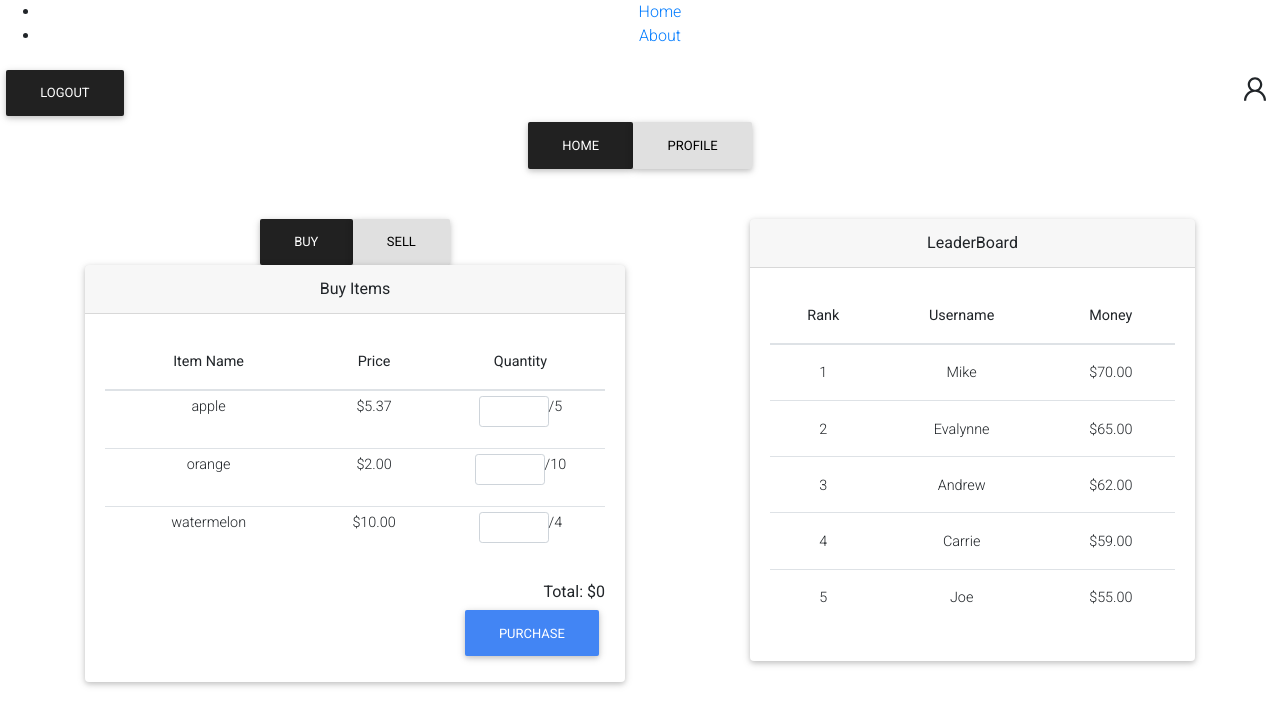
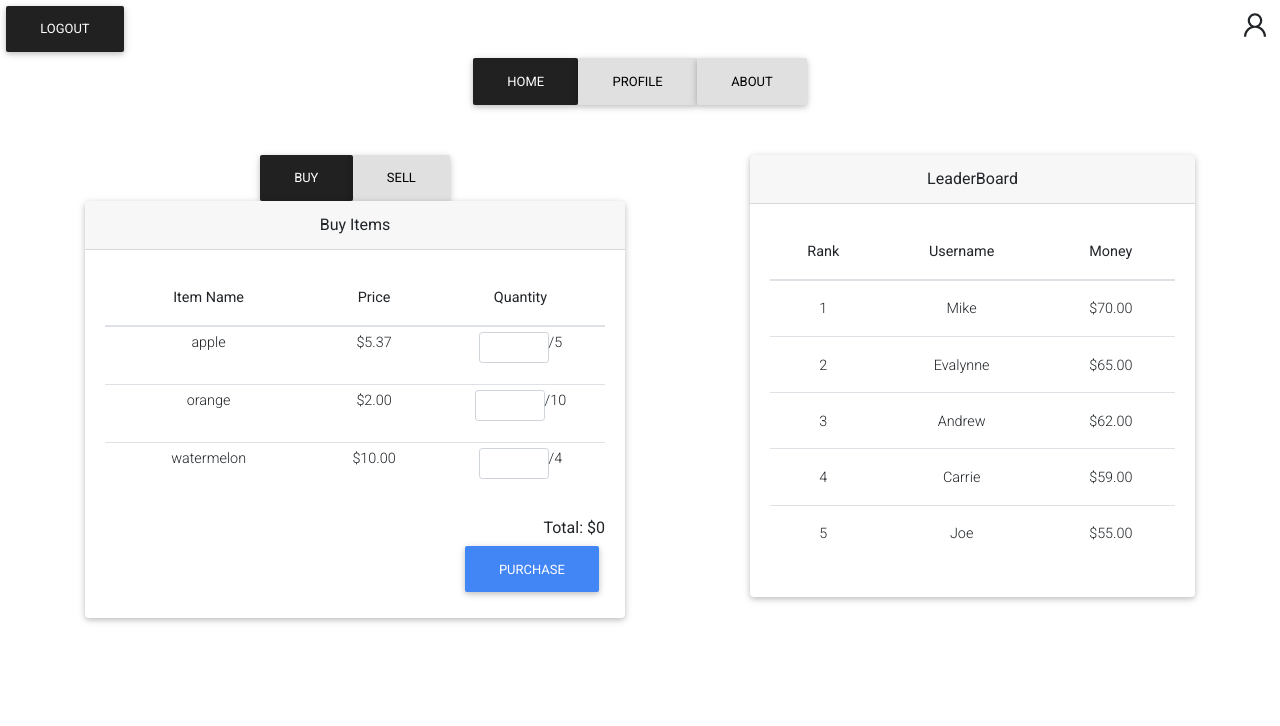
Before and after one commit to Cardinallop/TradingGame, a React (Create React App) app in the folder frontend/: page /dashboard in a window 1280 px wide. Shown: the top 726 px of the page. Built offline with nearby package versions, Linux system fonts and the light colour scheme.

Commit message:
About Page

```diff
--- a/frontend/src/App.js
+++ b/frontend/src/App.js
@@ -2,7 +2,7 @@ import React, { Component } from "react";
 import logo from './logo.svg';
 import './App.css';
 import NavBar from "./components/nav_bar"
-import AboutPage from './pages/about_page'
+import AboutPage from './components/DashBoard/pages/about_page'
 import {
   BrowserRouter as Router,
   Switch,
@@ -18,16 +18,17 @@ function App() {
   return (
     <Router>
       <div className="App">
-        <NavBar/>
-        <main>
+        {/* <NavBar/> */}
+        {/* <main>
           <Switch>
              <Route path='/about' component={AboutPage} />
           </Switch>
-        </main>
+        </main> */}
         <Route exact path="/" component={LoginPage} />
         <Route exact path="/login" component={LoginPage} />
         <Route exact path="/signup" component={SignupPage} />
         <Route exact path="/dashboard" component={DashBoard} />
+        <Route exact path='/about' component={AboutPage} />
         <Route exact path="/profile" component={ProfileInfo} />
       </div>
     </Router>
--- a/frontend/src/components/DashBoard/DashBoard.jsx
+++ b/frontend/src/components/DashBoard/DashBoard.jsx
@@ -6,6 +6,7 @@ import "./DashBoard.css";
 import Header from "./Header";
 import Homepage from "./Homepage/Homepage";
 import ProfileInfo from "./Profile/ProfileInfo";
+import AboutPage from "./pages/about_page";
 
 
 class DashBoard extends Component{
@@ -21,23 +22,29 @@ class DashBoard extends Component{
     }
 
     state = {
-        showHome: true
+        showHome: 0
     };
 
     renderHomeProfile = () => {
-        if(this.state.showHome){
+        if(this.state.showHome == 0){
             return <Homepage />
-        }else{
+        }else if(this.state.showHome == 1){
             return <ProfileInfo />
+        }else if(this.state.showHome == 2){
+            return <AboutPage />
         }
     }
 
     showHome = () => {
-        this.setState({showHome: true});
+        this.setState({showHome: 0});
     }
 
     showProfile = () => {
-        this.setState({showHome: false});
+        this.setState({showHome: 1});
+    }
+
+    showAbout = () => {
+        this.setState({showHome: 2})
     }
 
     logout = () => {
@@ -56,13 +63,17 @@ class DashBoard extends Component{
                 />
                 <div className="d-flex justify-content-center">
                     <button
-                        className={"btn " + (this.state.showHome? "btn-dark": "btn-light") + " choiceBtn"}
+                        className={"btn " + (this.state.showHome == 0? "btn-dark": "btn-light") + " choiceBtn"}
                         onClick={this.showHome}
                         >Home</button>
                     <button
-                        className={"btn " + (this.state.showHome? "btn-light": "btn-dark") + " choiceBtn"}
+                        className={"btn " + (this.state.showHome == 1? "btn-dark": "btn-light") + " choiceBtn"}
                         onClick={this.showProfile}
                         >Profile</button>
+                    <button
+                        className={"btn " + (this.state.showHome == 2? "btn-dark": "btn-light") + " choiceBtn"}
+                        onClick={this.showAbout}
+                        >About</button>
                 </div>
                 {page}
             </div>
```
Also changed, not shown: frontend/src/components/DashBoard/pages/about_page.js (renamed from frontend/src/pages/about_page.js), 1 other file (tests, documents, lock files or other folders).
